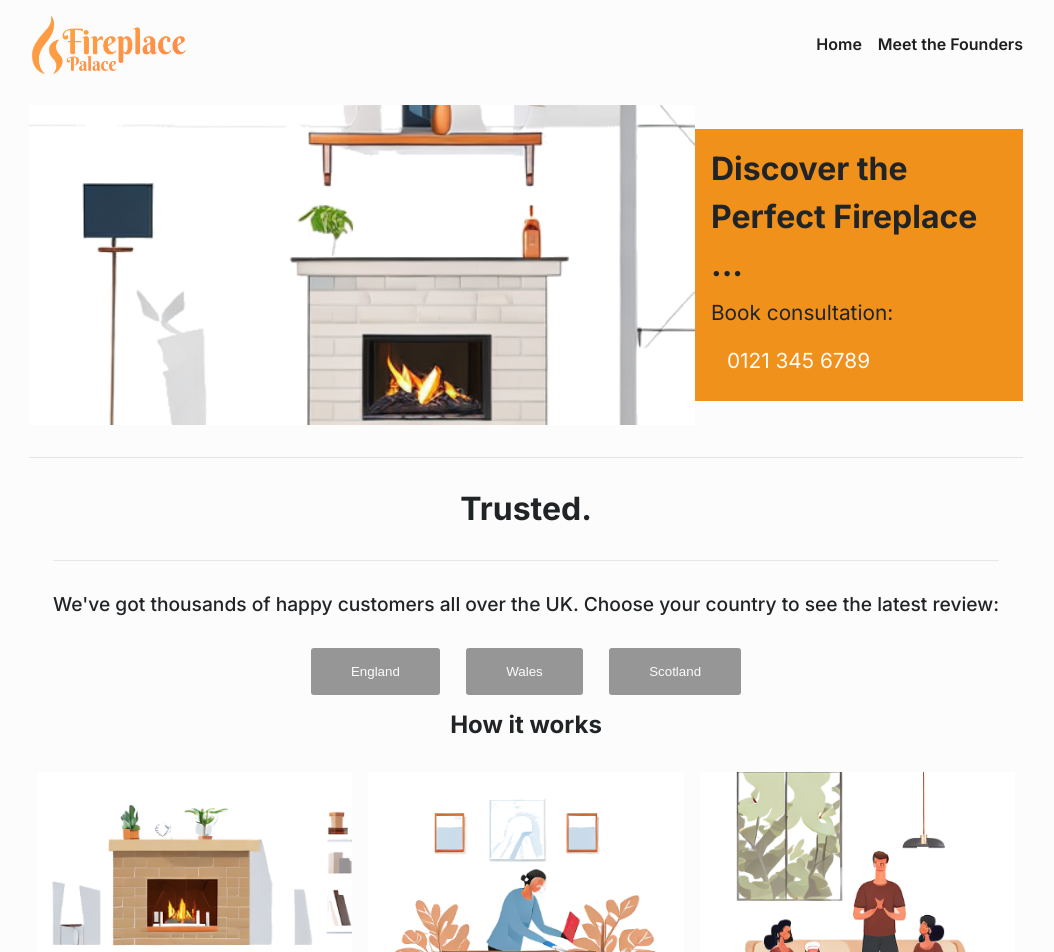
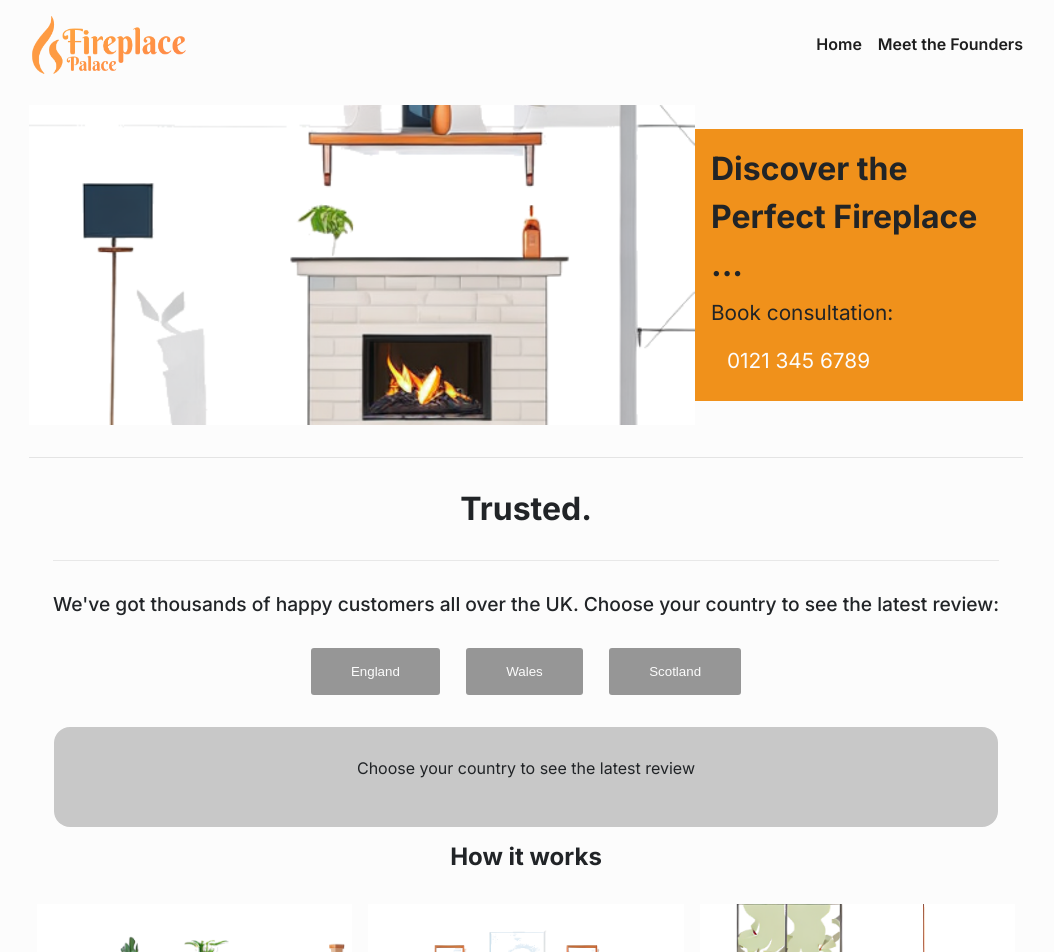
Before and after one commit to moose-hub/Fireplace-Palace, a Next.js app: page / in a window 1280 px wide. Shown: the top 952 px of the page, without its empty margins (114-1168 px from the left). Built offline with nearby package versions, Linux system fonts and the light colour scheme; no server answers.

Commit message:
Use useSWR

```diff
--- a/components/reviews/Reviews.css
+++ b/components/reviews/Reviews.css
@@ -39,7 +39,7 @@
     color: var(--color-dark);
 }
 
-.hide__review {
+.hide {
     display: none;
 }
 
@@ -48,12 +48,14 @@
     flex-direction: column;
     text-align: center;
     gap: 1rem;
+    width: 95%;
 }
 
 .review__text {
     background-color: rgb(var(--color-light-darker));
     padding: 2rem;
     border-radius: 1rem;
+    height: 100px;
 }
 
 .review__author {
--- a/components/reviews/Reviews.jsx
+++ b/components/reviews/Reviews.jsx
@@ -2,19 +2,52 @@
 
 import "./Reviews.css"
 import { useState, useEffect } from "react";
+import useSWR from 'swr';
+
+// async function Review({ country }) {
+//   return (
+//     <p className="review__author">
+//       {text}
+//     </p>
+//   )
+// }
+const fetcher = (...args) => fetch(...args).then(res => res.json());
+
+const useReview = (country) => {
+  const { data, isError, isLoading } = useSWR(`https://seal-app-336e8.ondigitalocean.app/reviews?country=${country}`, fetcher);
+
+  const defaults = {
+    text: " Choose your country to see the latest review"
+  }
+
+  return {
+    review: data || defaults,
+    error: isError,
+    isLoading: data ? isLoading : false
+  }
+}
 
 function content__toggler() {
 
   const [currentCountry, setCurrentCountry] = useState(null);
-  const [review, setReview] = useState({});
+  // const [review, setReview] = useState({});
+  // const { review, error, isLoading } = useSWR(buildURL(currentCountry), fetcher)
+  const { review, error, isLoading } = useReview(currentCountry);
+  console.log("review is", review)
+  // if (error) return <div>failed to load</div>
+  // if (isLoading) return <div>loading...</div>
 
-  useEffect(() => {
-    if (currentCountry) {
-      fetch(`https://seal-app-336e8.ondigitalocean.app/reviews?country=${currentCountry}`)
-        .then(response => response.json())
-        .then(setReview);
-    }
-  }, [currentCountry]);
+  // // render data
+  // return <div>hello {data.name}!</div>
+
+
+  // useEffect(() => {
+  //   if (currentCountry) {
+  //     fetch(`https://seal-app-336e8.ondigitalocean.app/reviews?country=${currentCountry}`)
+  //       .then(response => response.json())
+  //       .then(setReview);
+  //   }
+  // }, [currentCountry]);
 
   const handleClick = (ev) => {
     setCurrentCountry(ev.target.textContent.toLowerCase())
@@ -29,11 +62,16 @@ function content__toggler() {
         <button onClick={handleClick} className={currentCountry === "wales" ? "content__toggler-button button-wales active" : "content__toggler-button button-wales"}>Wales</button>
         <button onClick={handleClick} className={currentCountry === "scotland" ? "content__toggler-button button-scotland active" : "content__toggler-button button-scotland"}>Scotland</button>
       </div>
-        <div className={!currentCountry ? "hide__review" : "review__wrapper"}>
+      {/* <div className={!currentCountry ? "hide__review" : "review__wrapper"}> */}
+      <div className="review__wrapper">
         <p className="review__text">
-            {review.text}
+          {
+            error ? "Error" :
+              isLoading ? "Loading" :
+                review.text
+          }
         </p>
-          <div className="review__author">
+        <div className={currentCountry ? "review__author" : "review__author hide"}>
           {review.author} - <span className="review__author-location">{review.location}</span>
         </div>
       </div>
--- a/package.json
+++ b/package.json
@@ -9,9 +9,10 @@
     "lint": "next lint"
   },
   "dependencies": {
+    "next": "14.1.3",
     "react": "^18",
     "react-dom": "^18",
-    "next": "14.1.3"
+    "swr": "^2.2.5"
   },
   "devDependencies": {
     "eslint": "^8",
```
Also changed, not shown: 1 other file (tests, documents, lock files or other folders). Lines whose indentation alone changed are shown as unchanged.
